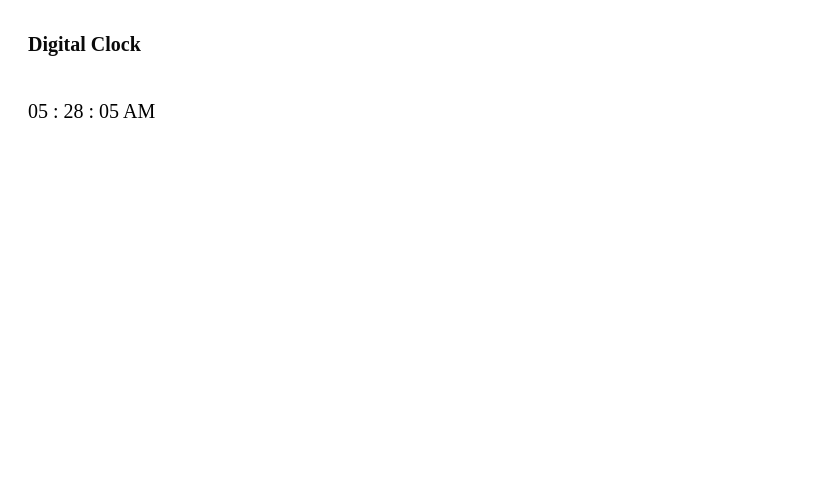
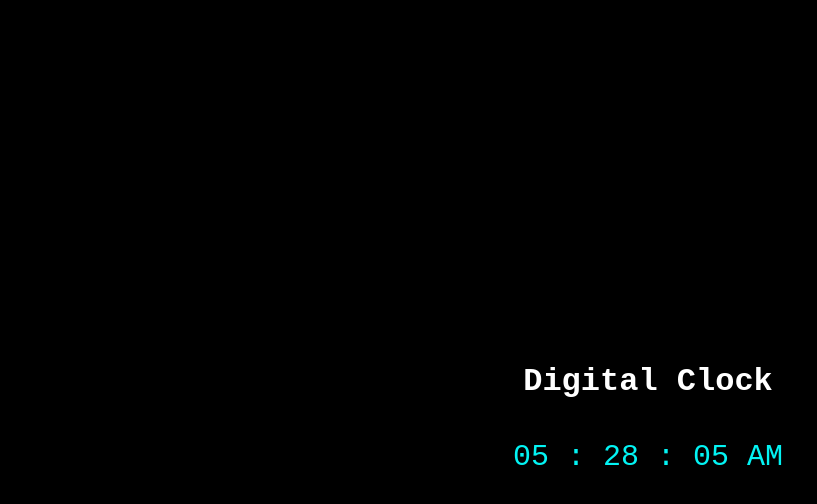
Before and after one commit to kashyap1807/Digital-Clock, a plain HTML site: page index.html in a window 1280 px wide. Shown: the whole page, without its empty margins (0-817 px from the left). Drawn offline with Linux system fonts and the light colour scheme.

Commit message:
Update index.html

```diff
--- a/index.html
+++ b/index.html
@@ -8,33 +8,38 @@
     <style>
         #DigitalClock{
 
-            color:rgb(0, 0, 0);
-            margin: 10px;
-            padding: 10px;
-            padding-left: 10px;
-            border: 10px;
-            border-radius: 10px;
-            font-size: 20px;
-
-
+            color: rgb(3, 243, 243);
 
         }
         #head{
-            color: rgb(10, 10, 10);
-            margin: 10px;
-            padding: 10px;
-            padding-left: 10px;
-            border-radius: 10px;
-            font-size: 10px;
+            color: #ffffff;
         }
+        #clock {
+            font-family: 'Share Tech Mono', monospace;
+
+            text-align: center;
+            position: absolute;
+            left: 50%;
+            top: 50%;
+            transform: translate(-50%, -50%);
+
+        }
+
+    body {
+        background-color: rgb(0, 0, 0);
+
+    }
     </style>
+
 </head>
-<body>
+
+<body id="clock">
     <div id="head">
         <h1>Digital Clock</h1>
     </div>
+    <br>
 
-    <div id="DigitalClock">
+    <div id="DigitalClock" style="font-size: 30px;" >
 
 
     <script type="text/javascript">
@@ -81,5 +86,6 @@
     </script>
 
     </div>
+
 </body>
 </html>
```
